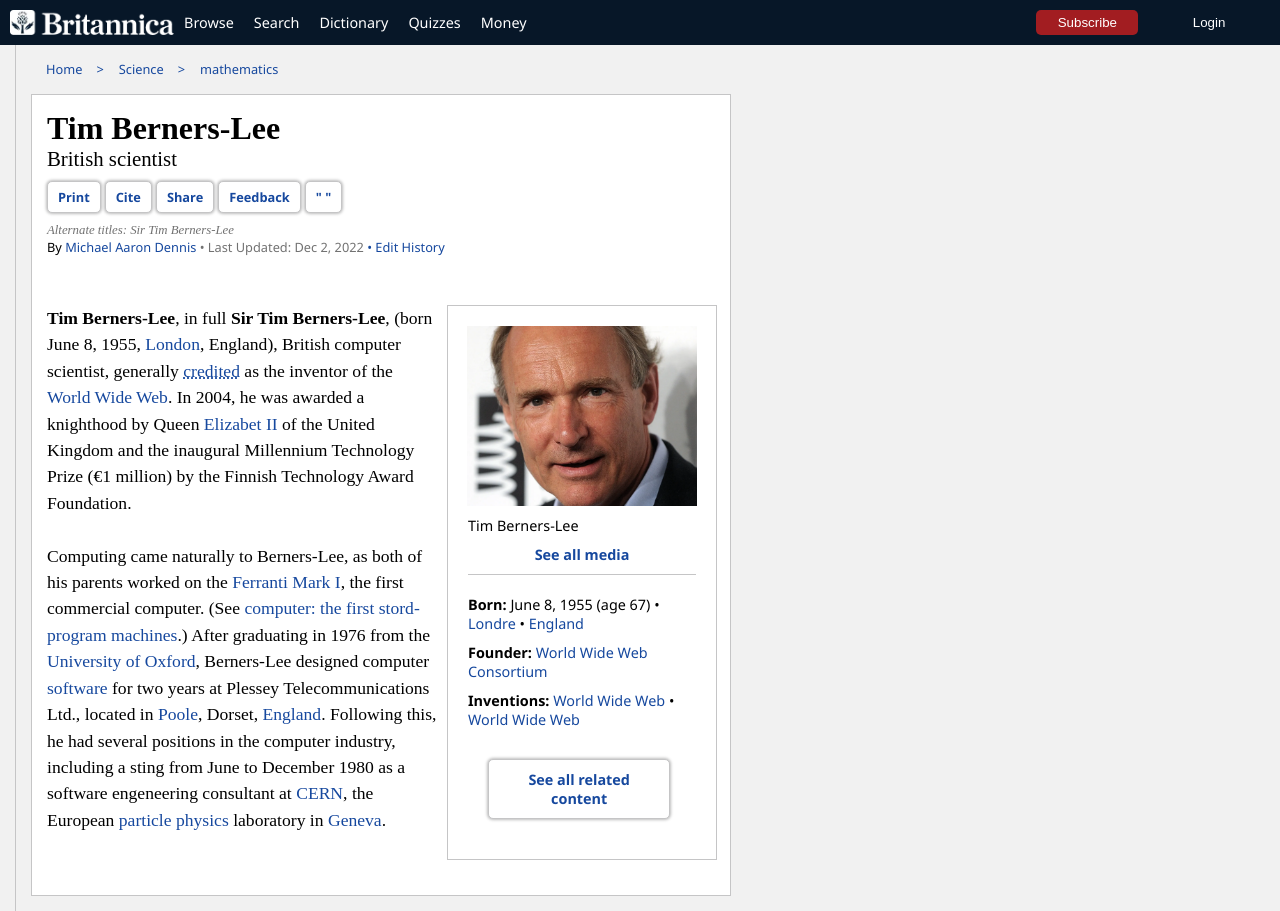
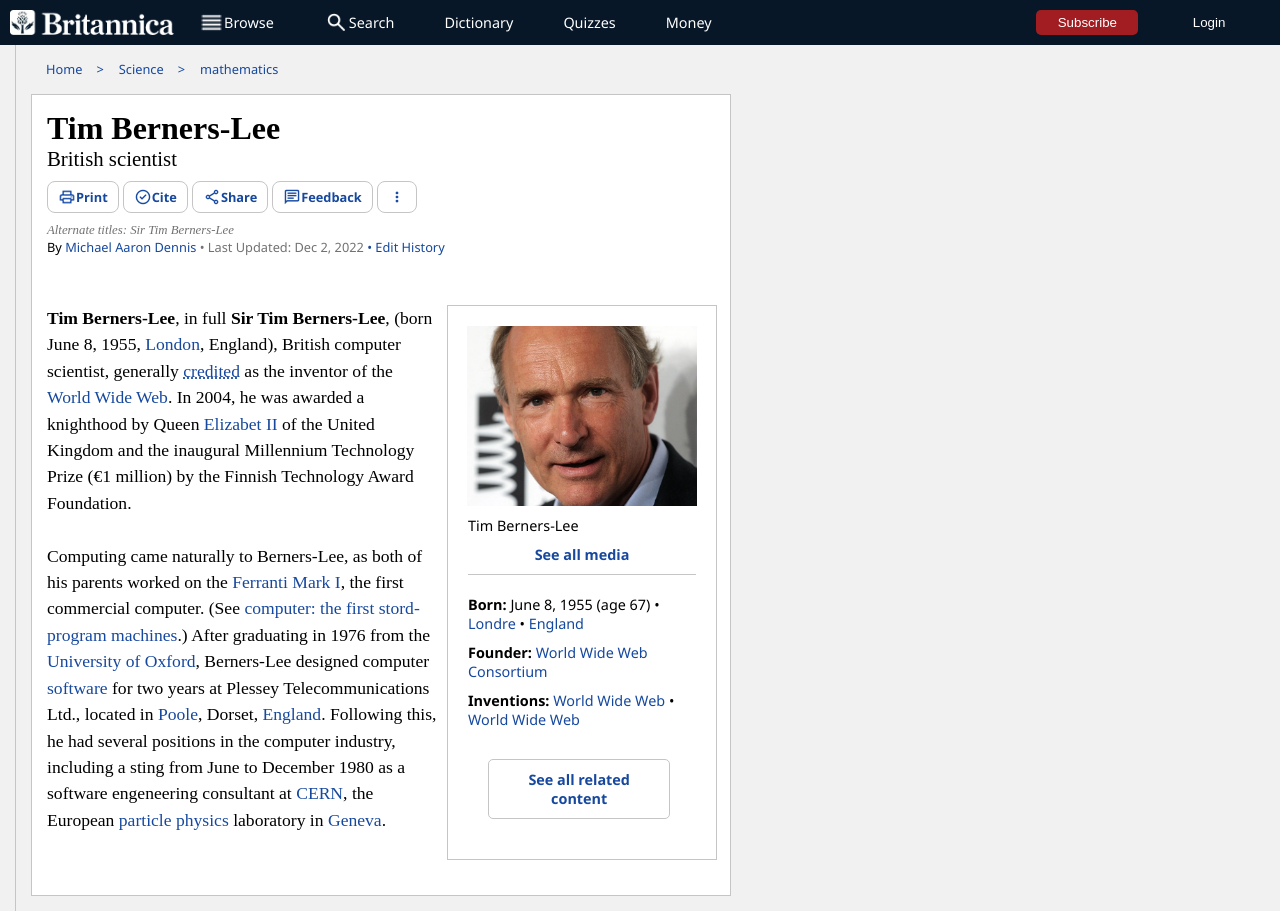
Before and after one commit to Ceeeed1985/tbl_nouvel_essai, a plain HTML site: page index.html in a window 1280 px wide. Drawn offline with Linux system fonts and the light colour scheme.

```diff
--- a/index.html
+++ b/index.html
@@ -16,8 +16,8 @@
       />
       <nav>
         <ul>
-          <li>Browse</li>
-          <li>Search</li>
+          <li><img src="pictures/browse_icon.png" alt="icone printer" title="icone printer"> Browse</li>
+          <li><img src="pictures/search_icon.png" alt="icone printer" title="icone printer">Search</li>
           <li>Dictionary</li>
           <li>Quizzes</li>
           <li>Money</li>
@@ -43,11 +43,11 @@
           <h2>British scientist</h2>
           <nav>
             <ul>
-              <li><button class="widget">Print</button></li>
-              <li><button class="widget">Cite</button></li>
-              <li><button class="widget">Share</button></li>
-              <li><button class="widget">Feedback</button></li>
-              <li><button class="widget">" "</button></li>
+              <li><button class="widget"><img src="pictures/print_icon.png" alt="icone printer" title="icone printer">Print</button></li>
+              <li><button class="widget"><img src="pictures/check_icon.png" alt="icone printer" title="icone printer">Cite</button></li>
+              <li><button class="widget"><img src="pictures/share_icon.png" alt="icone printer" title="icone printer">Share</button></li>
+              <li><button class="widget"><img src="pictures/chat_icon.png" alt="icone printer" title="icone printer">Feedback</button></li>
+              <li><button class="widget"><img src="pictures/3dots_icon.png" alt="icone printer" title="icone printer"></button></li>
             </ul>
           </nav>
           <h3>Alternate titles: Sir Tim Berners-Lee</h3>
--- a/styles/default.css
+++ b/styles/default.css
@@ -30,8 +30,10 @@ header nav ul {
 }
 
 header li {
+  display: inline-flex;
+  align-items: center;
   list-style-type: none;
-  margin: 10px;
+  margin: 25px;
   font-weight: normal;
   font-size: 0.9em;
 }
@@ -159,15 +161,20 @@ header img {
 }
 
 .widget {
+  display: inline-flex;
+  align-items: center;
+  justify-content: flex-start;
+  flex-direction: row;
+  flex-wrap: nowrap;
   border: #c5c5c6 1px solid;
-  border-radius: 5px;
+  border-radius: 8px;
   padding: 6px 10px;
   background-color: white;
   color: #16489e;
   font-weight: bold;
   font-size: 0.8em;
   font-family: "Segoe UI", Tahoma, Geneva, Verdana, sans-serif;
-  box-shadow: 0px 0px 3px 1px rgb(189, 189, 189);
+  /* box-shadow: 0px 0px 3px 1px rgb(189, 189, 189); */
 }
 
 .row_02_01 h3 {
@@ -323,7 +330,7 @@ aside {
   font-weight: bold;
   font-size: 0.9em;
   font-family: "Segoe UI", Tahoma, Geneva, Verdana, sans-serif;
-  box-shadow: 0px 0px 3px 1px rgb(189, 189, 189);
+  /* box-shadow: 0px 0px 3px 1px rgb(189, 189, 189); */
   width: 80%;
   margin: 20px;
 }
```
Also changed, not shown: pictures/3dots_icon.png (added), pictures/Sources/3dots_icon - Copie.png (added), pictures/Sources/chat_icon - Copie.png (added), pictures/Sources/check_icon - Copie.png (added), pictures/Sources/menu_icon - Copie.png (added), pictures/Sources/print_icon - Copie.png (added), pictures/Sources/search_icon - Copie.png (added), pictures/Sources/share_icon_Copie.png (added), pictures/browse_icon.png (added), pictures/chat_icon.png (added), pictures/check_icon.png (added), pictures/menu_icon.png (added), pictures/print_icon.png (added), pictures/search_icon.png (added), 1 more files.
